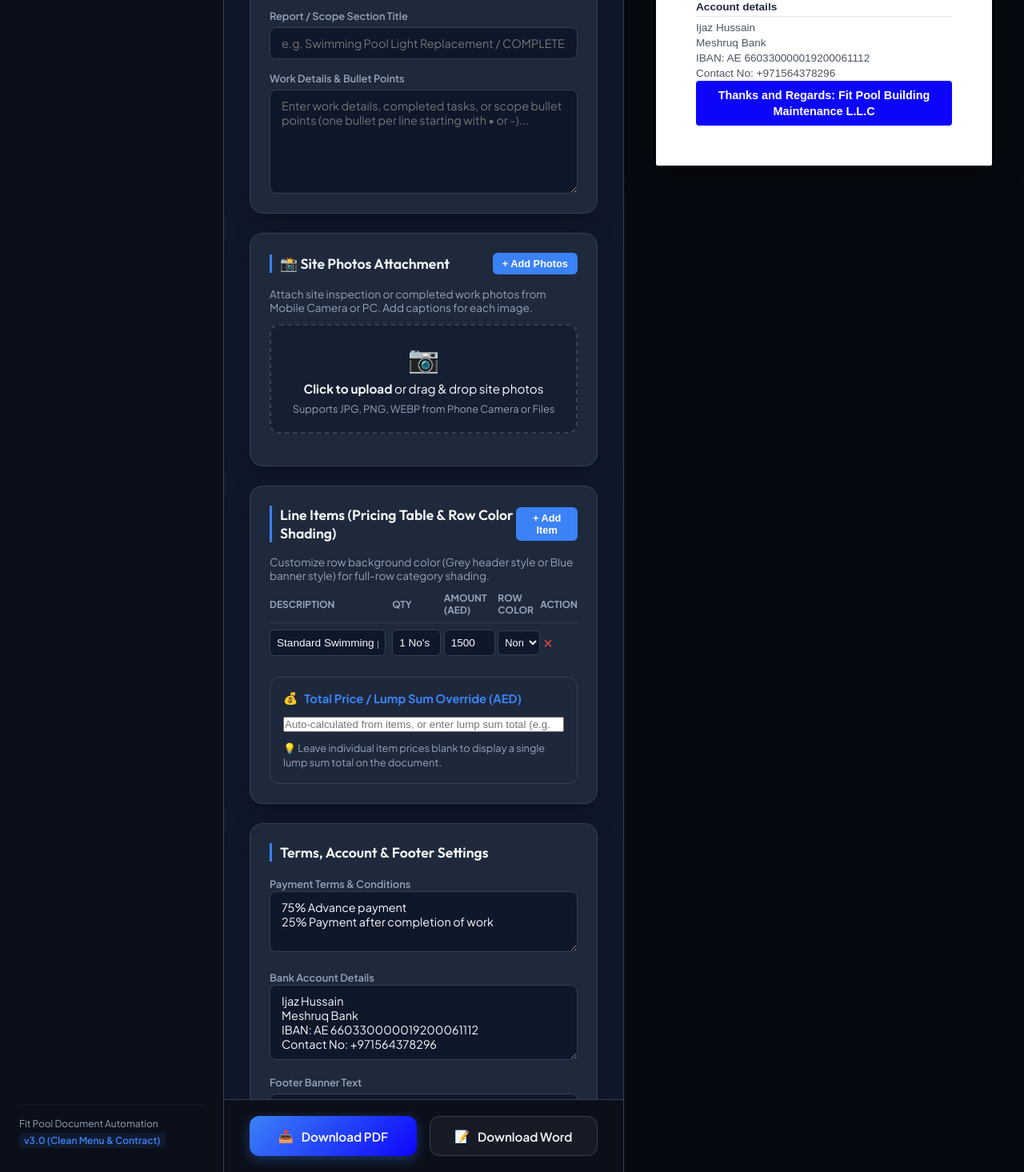
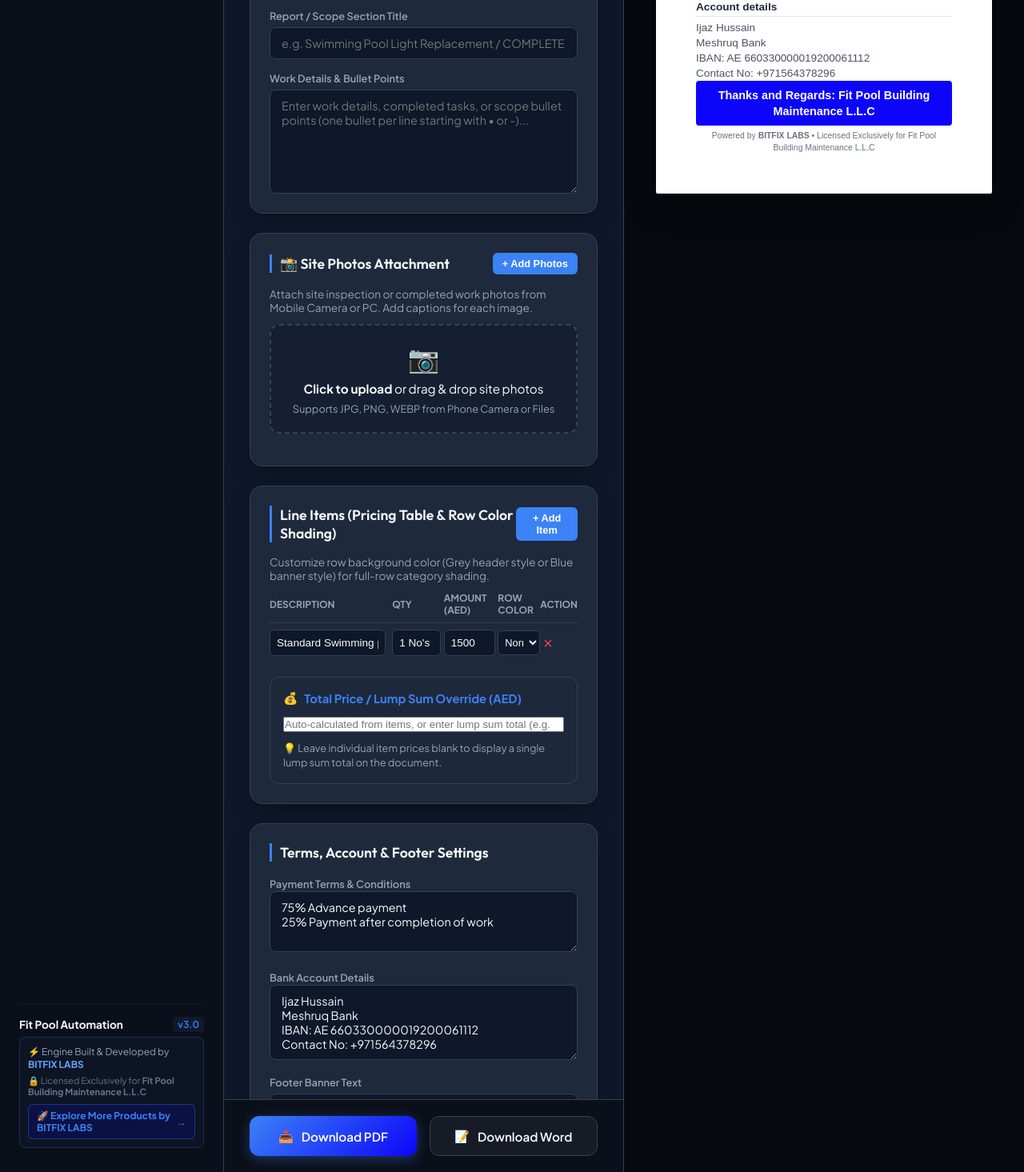
Before and after one commit to MisbahProgrammer/FIT-Pool-Maintenance-L.L.C-Custom-Document-Generator, a Flask app: page / in a window 1280 px wide. Shown: the part 1135-2600 px from the top of the page at 80% size. Run offline with Flask 3, Linux system fonts and the light colour scheme; some libraries are stand-ins or nearby versions.

Commit message:
feat: add BITFIX LABS branding, exclusive licensing, and product explore hyperlink
- Added BITFIX LABS developer card and exclusive licensing statement in sidebar footer
- Added BITFIX LABS powered-by badge in live document preview & exports
- Added BITFIX LABS shields badges and License & Branding section in README.md
- Added '🚀 Explore More Products by BITFIX LABS' hyperlink with sleek hover styling

```diff
--- a/Templates/index.html
+++ b/Templates/index.html
@@ -106,8 +106,21 @@
             </div>
 
             <div class="sidebar-footer">
-                <p>Fit Pool Document Automation</p>
-                <span class="version">v3.0 (Clean Menu & Contract)</span>
+                <div style="display: flex; align-items: center; justify-content: space-between; margin-bottom: 6px;">
+                    <p style="font-weight: 700; color: var(--text-main); font-size: 0.85rem;">Fit Pool Automation</p>
+                    <span class="version">v3.0</span>
+                </div>
+                <div class="bitfix-branding-card" style="background: rgba(15, 23, 42, 0.7); border: 1px solid rgba(59, 130, 246, 0.25); border-radius: 8px; padding: 10px; margin-top: 6px;">
+                    <p style="font-size: 0.75rem; color: #94a3b8; line-height: 1.35; margin-bottom: 4px;">
+                        ⚡ Engine Built & Developed by <strong style="color: #60a5fa; font-weight: 700;">BITFIX LABS</strong>
+                    </p>
+                    <p style="font-size: 0.7rem; color: #64748b; line-height: 1.3; margin-bottom: 8px;">
+                        🔒 Licensed Exclusively for <strong>Fit Pool Building Maintenance L.L.C</strong>
+                    </p>
+                    <a href="https://github.com/MisbahProgrammer" target="_blank" class="bitfix-more-btn" style="display: flex; align-items: center; justify-content: center; gap: 6px; font-size: 0.75rem; font-weight: 700; color: var(--accent); text-decoration: none; padding: 6px 10px; background: rgba(13, 5, 250, 0.15); border: 1px solid rgba(59, 130, 246, 0.35); border-radius: 6px; transition: all 0.2s ease;">
+                        <span>🚀 Explore More Products by BITFIX LABS</span> &rarr;
+                    </a>
+                </div>
             </div>
         </aside>
 
@@ -581,6 +594,11 @@
                         <div class="preview-footer-banner" id="prev-footer-banner">
                             Thanks and Regards: Fit Pool Building Maintenance L.L.C
                         </div>
+
+                        <!-- Developer Licensing & Powered by Badge -->
+                        <div class="developer-credit-line" style="text-align: center; font-size: 0.65rem; color: #6b7280; margin-top: 6px; font-weight: 500;">
+                            Powered by <strong>BITFIX LABS</strong> &bull; Licensed Exclusively for Fit Pool Building Maintenance L.L.C
+                        </div>
                     </div>
                 </div>
 
--- a/static/style.css
+++ b/static/style.css
@@ -211,12 +211,23 @@ body {
 
 .sidebar-footer .version {
     display: inline-block;
-    margin-top: 4px;
     color: var(--accent);
     background-color: var(--accent-light);
     padding: 2px 6px;
     border-radius: 4px;
     font-weight: 600;
+}
+
+.bitfix-more-btn {
+    transition: all 0.25s cubic-bezier(0.4, 0, 0.2, 1) !important;
+}
+
+.bitfix-more-btn:hover {
+    background: rgba(59, 130, 246, 0.25) !important;
+    border-color: #60a5fa !important;
+    color: #ffffff !important;
+    transform: translateY(-1.5px);
+    box-shadow: 0 4px 12px rgba(13, 5, 250, 0.3);
 }
 
 /* Main Workspace */
```
Also changed, not shown: README.md.
